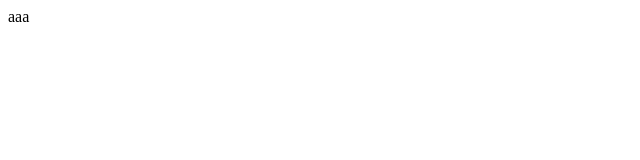
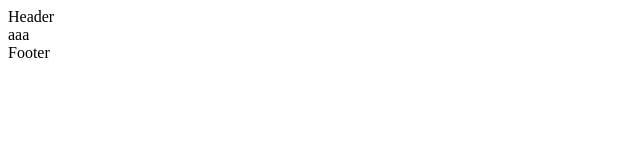
Before and after one commit to JiwonChoi1017/tournament-planner, a Next.js app: page / in a window 1280 px wide. Shown: the top 160 px of the page, without its empty margins (0-640 px from the left). Built offline with nearby package versions, Linux system fonts and the light colour scheme.

Commit message:
layout.tsxに共通部品をインポート

```diff
--- a/app/layout.tsx
+++ b/app/layout.tsx
@@ -1,18 +1,8 @@
 import "@/styles/globals.css";
 
-import { Geist, Geist_Mono } from "next/font/google";
-
+import Footer from "@/components/layout/Footer";
+import Header from "@/components/layout/Header";
 import type { Metadata } from "next";
-
-const geistSans = Geist({
-  variable: "--font-geist-sans",
-  subsets: ["latin"],
-});
-
-const geistMono = Geist_Mono({
-  variable: "--font-geist-mono",
-  subsets: ["latin"],
-});
 
 export const metadata: Metadata = {
   title: "Create Next App",
@@ -25,9 +15,11 @@ export default function RootLayout({
   children: React.ReactNode;
 }>) {
   return (
-    <html lang="en">
-      <body className={`${geistSans.variable} ${geistMono.variable}`}>
-        {children}
+    <html lang="ja">
+      <body>
+        <Header />
+        <main>{children}</main>
+        <Footer />
       </body>
     </html>
   );
--- a/components/layout/Footer.tsx
+++ b/components/layout/Footer.tsx
@@ -1,5 +1,9 @@
 const Footer = () => {
-  return <></>;
+  return (
+    <footer>
+      <span>Footer</span>
+    </footer>
+  );
 };
 
 export default Footer;
--- a/components/layout/Header.tsx
+++ b/components/layout/Header.tsx
@@ -1,5 +1,9 @@
 const Header = () => {
-  return <></>;
+  return (
+    <header>
+      <span>Header</span>
+    </header>
+  );
 };
 
 export default Header;
```
